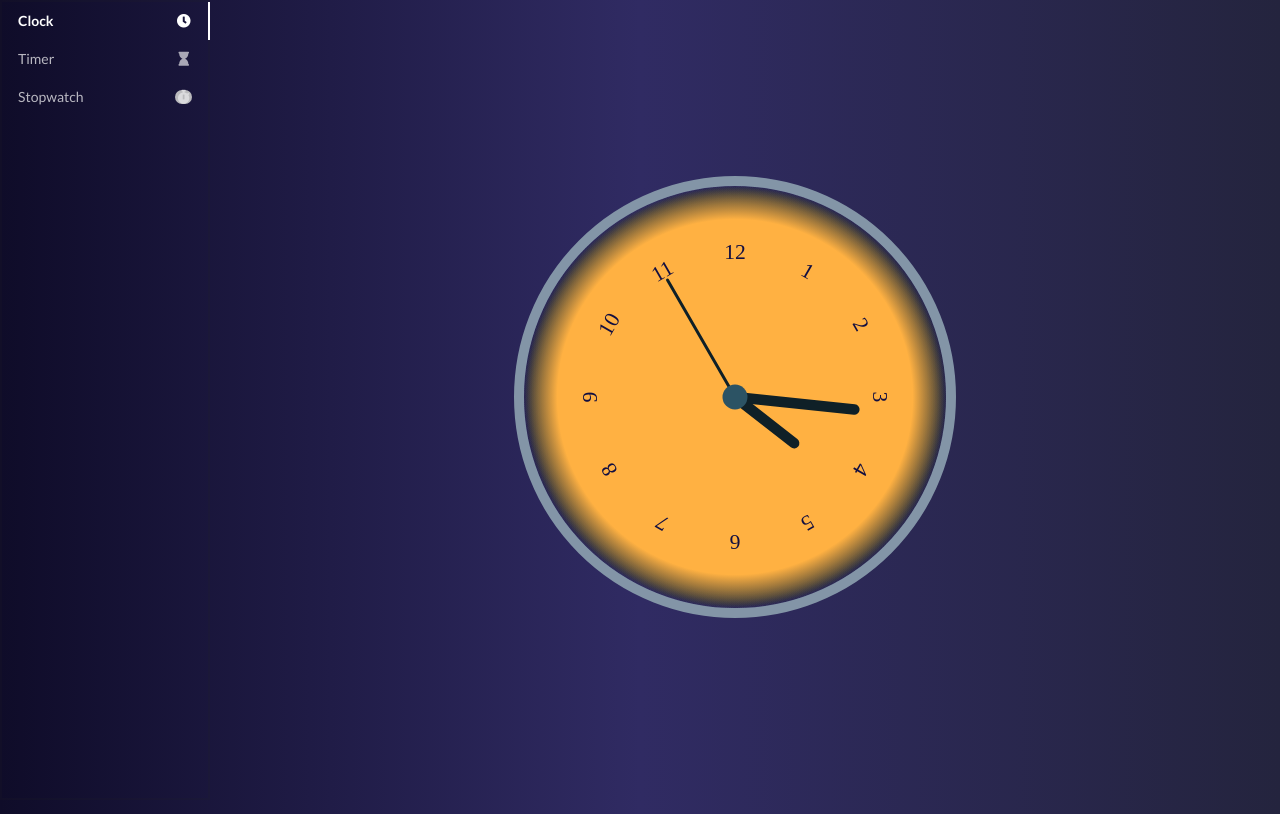
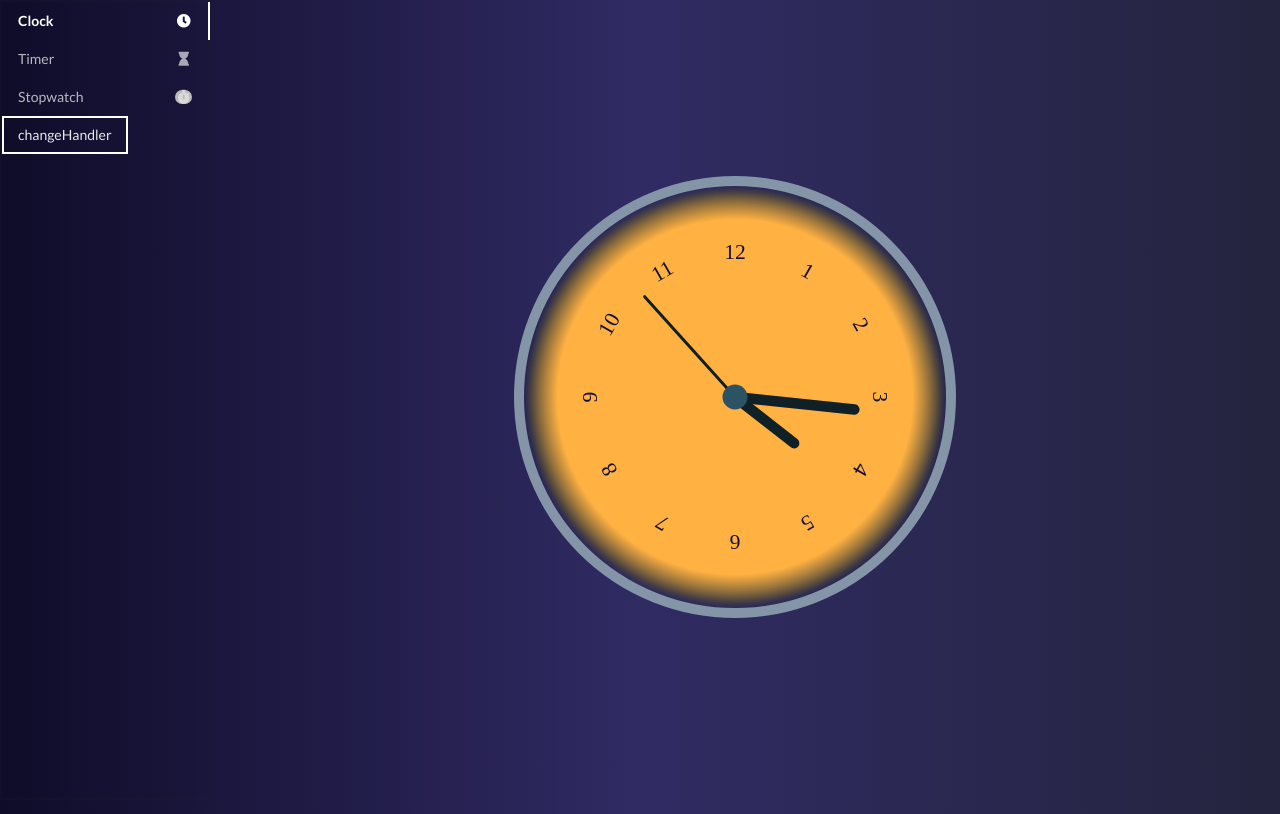
Before and after one commit to malekeym/Clock, a React (Create React App) app: page / in a window 1280 px wide. Built offline with nearby package versions, Linux system fonts and the light colour scheme.

Commit message:
use Context to make night mode

```diff
--- a/src/App.js
+++ b/src/App.js
@@ -1,21 +1,25 @@
-import React, {useState} from 'react'
+import React, {useState, useContext} from 'react'
 import ClockHandler from "./Components/Clock/Clock";
 import Nav from "./Components/Navbar/Nav";
 import Stopwatch from './Components/Stopwatch/Stopwatch'
 import Timer from './Components/Timer/Timer'
+import Themecontext from './Themecontext'
 import "./App.css";
 
 
 function App() {
 
+  const themeHook = useState("inverted")
   const [clockState, setClockState] = useState("Clock");
 
   return (
-    <div className="App">
-      <Nav setShow={setClockState} show={clockState}/>
-      {clockState==="Clock"?<ClockHandler/>:null}
-      {clockState==="Timer"?<Timer />:null}
-      {clockState==="Stopwatch"?<Stopwatch />:null}
+    <div className={`App ${themeHook[0]}`}>
+      <Themecontext.Provider value={themeHook}>
+        <Nav setShow={setClockState} show={clockState}/>
+        {clockState==="Clock"?<ClockHandler/>:null}
+        {clockState==="Timer"?<Timer />:null}
+        {clockState==="Stopwatch"?<Stopwatch />:null}
+      </Themecontext.Provider>
     </div>
   );
 
--- a/src/Components/Navbar/Nav.js
+++ b/src/Components/Navbar/Nav.js
@@ -1,8 +1,15 @@
-import React from 'react';
+import React, {useContext} from 'react';
+import Themecontext from '../../Themecontext'
 import "./Nav.css";
 function Nav({setShow, show}) {
+  const [theme,setTheme] = useContext(Themecontext)
+
+  function themeHandler() {
+     return((theme==="" && "inverted") || (theme==="inverted" && ""))
+  }
+
   return (
-    <div id="nav" className="ui inverted menu secondary vertical pointing menu">
+    <div id="nav" className={`ui menu secondary ${theme} vertical pointing menu`}>
       <a className={`${show==="Clock" && "active"} item`} onClick={()=>setShow("Clock")}>
         <i className="clock icon"></i>
         Clock
@@ -15,6 +22,7 @@ function Nav({setShow, show}) {
         <i className="stopwatch icon"></i>
         Stopwatch
       </a>
+      <button className={`ui ${theme} item button`} onClick={()=>setTheme(themeHandler())}>changeHandler</button>
     </div>
   );
 }
--- a/src/Components/Stopwatch/Buttons.js
+++ b/src/Components/Stopwatch/Buttons.js
@@ -1,11 +1,14 @@
-import React from 'react';
+import React, {useContext} from 'react';
+import Themecontext from '../../Themecontext'
+
 function Buttons({resume, pause, stop}) {
-
+    const [theme] = useContext(Themecontext)
+    console.log(theme)
     return(
         <div id="Button-group" className="ui buttons">
-            <button className="ui blue inverted basic labeled icon button" onClick={()=>stop()}><i className="redo icon"></i>Reset</button>
-            <button className="ui blue inverted basic labeled icon button" onClick={()=>pause()}><i className="pause icon"></i>Pause</button>
-            <button className="ui blue inverted basic labeled icon button" onClick={()=>resume()}><i className="play icon"></i>Resume</button>
+            <button className= {`ui ${theme} blue basic labeled icon button`} onClick={()=>stop()}><i className="redo icon"></i>Reset</button>
+            <button className= {`ui ${theme} blue basic labeled icon button`} onClick={()=>pause()}><i className="pause icon"></i>Pause</button>
+            <button className= {`ui ${theme} blue basic labeled icon button`} onClick={()=>resume()}><i className="play icon"></i>Resume</button>
         </div>
     )
 
--- /dev/null
+++ b/src/Themecontext.js
@@ -0,0 +1,5 @@
+import { createContext } from "react";
+
+const Themecontext = createContext(["dark", () => {}]);
+
+export default Themecontext;
--- a/src/index.css
+++ b/src/index.css
@@ -5,12 +5,21 @@ body {
     sans-serif;
   -webkit-font-smoothing: antialiased;
   -moz-osx-font-smoothing: grayscale;
-  background: #0f0c29;  /* fallback for old browsers */
-  background: -webkit-linear-gradient(to left, #24243e, #302b63, #0f0c29);  /* Chrome 10-25, Safari 5.1-6 */
-  background: linear-gradient(to left, #24243e, #302b63, #0f0c29); /* W3C, IE 10+/ Edge, Firefox 16+, Chrome 26+, Opera 12+, Safari 7+ */
+
   }
 
 code {
   font-family: source-code-pro, Menlo, Monaco, Consolas, 'Courier New',
     monospace;
 }
+ .inverted.App{
+  background: #0f0c29;
+  background: linear-gradient(to left, #24243e, #302b63, #0f0c29);
+ }
+
+.App{
+  background: #C9D6FF;  /* fallback for old browsers */
+  background: -webkit-linear-gradient(to top, #E2E2E2, #C9D6FF);  /* Chrome 10-25, Safari 5.1-6 */
+  background: linear-gradient(to top, #E2E2E2, #C9D6FF); /* W3C, IE 10+/ Edge, Firefox 16+, Chrome 26+, Opera 12+, Safari 7+ */
+
+ }
```
